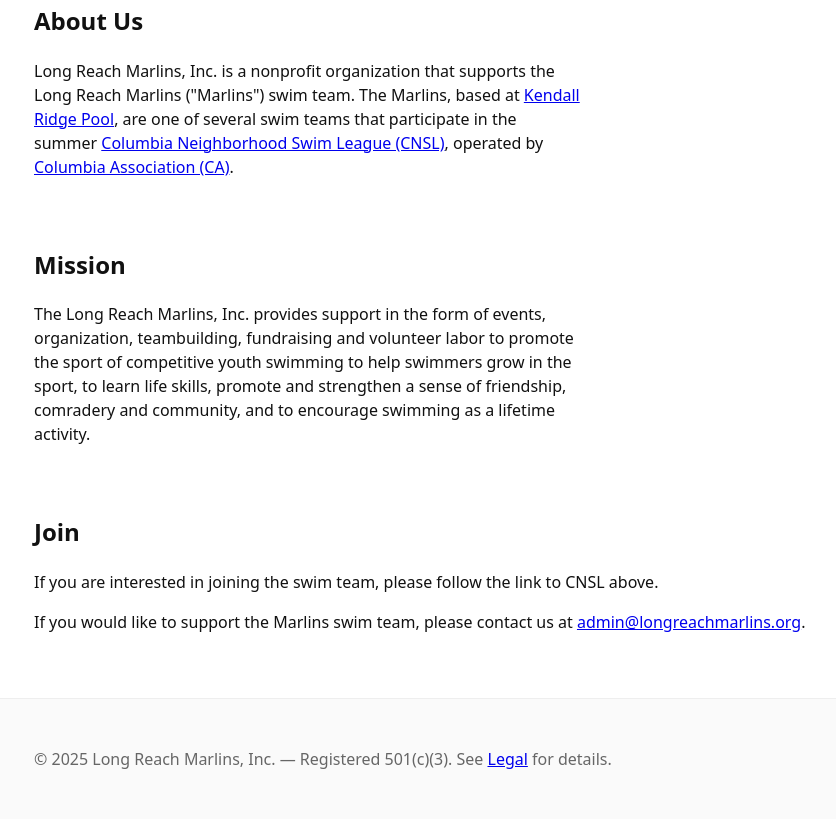
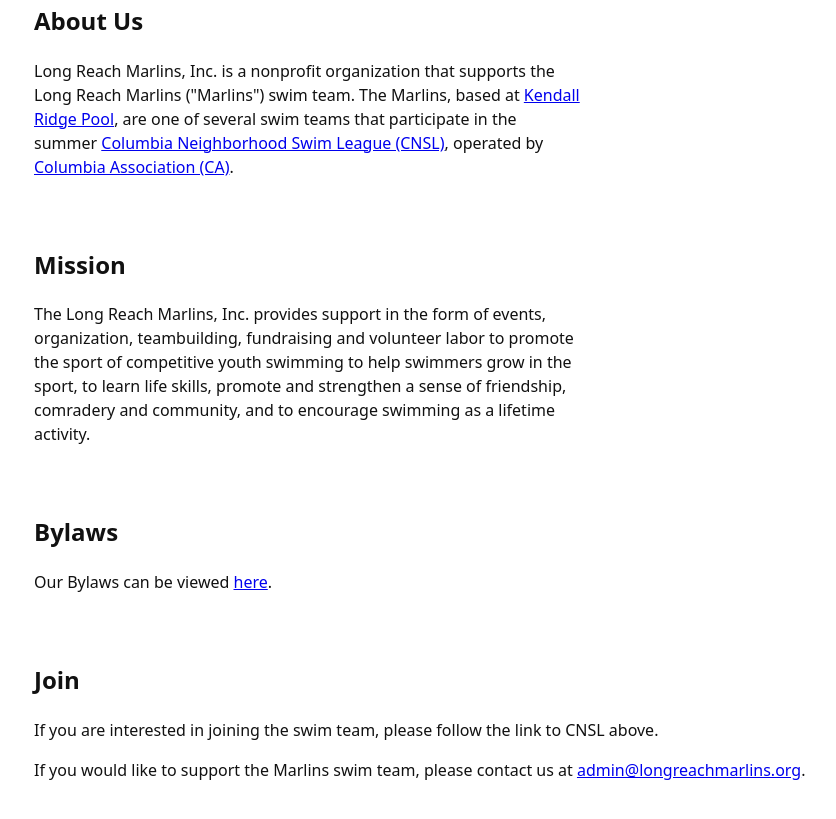
Before and after one commit to Long-Reach-Marlins/website, a plain HTML site: page src/index.html in a window 1280 px wide. Shown: the part 367-1186 px from the top of the page, without its empty margins (22-858 px from the left). Drawn offline with Linux system fonts and the light colour scheme.

Commit message:
Add bylaws

```diff
--- a/src/index.html
+++ b/src/index.html
@@ -58,6 +58,11 @@
       </p>
     </section>
 
+    <section id="bylaws" class="wrap">
+      <h2>Bylaws</h2>
+      <p>Our Bylaws can be viewed <a href="./assets/Bylaws of Long Reach Marlins, Inc March 2025.pdf" target="_blank">here</a>.</p>
+    </section>
+
     <section id="join" class="wrap join">
       <h2>Join</h2>
       <p>If you are interested in joining the swim team, please follow the link to CNSL above.</p>
```
Also changed, not shown: 1 other file.
